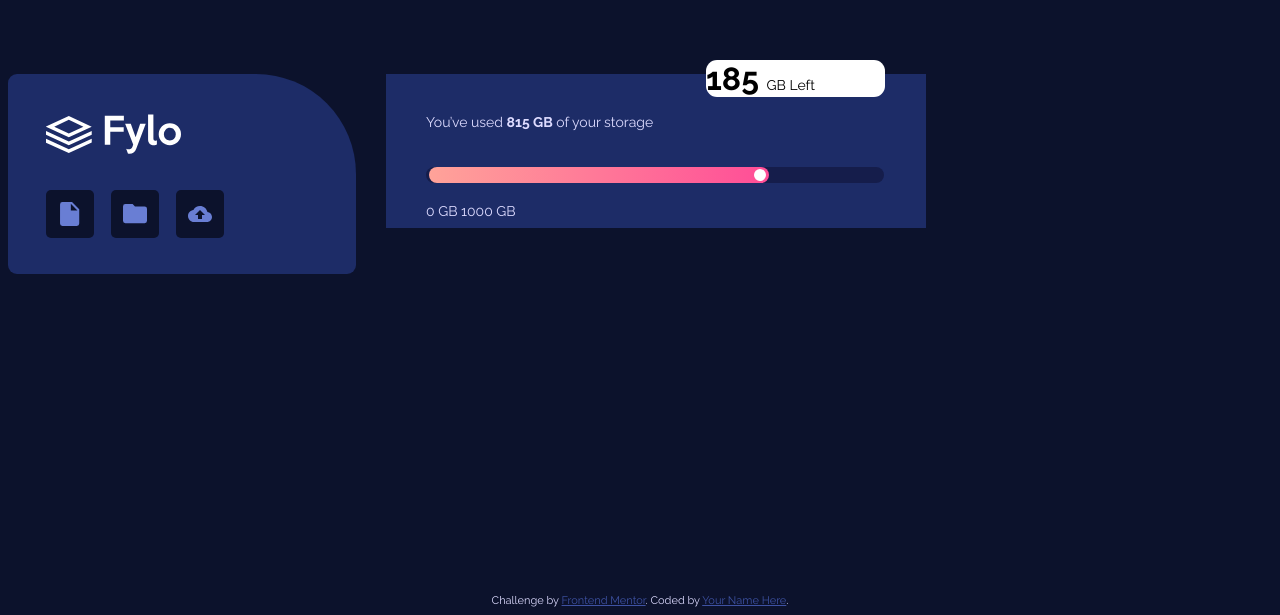
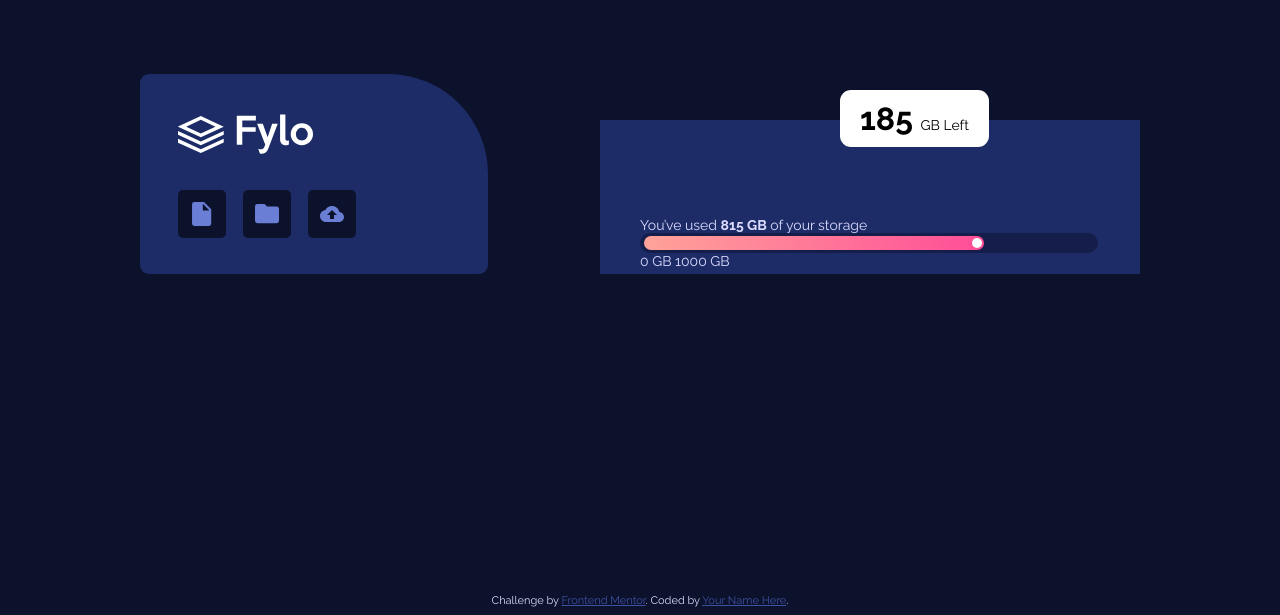
Before and after one commit to Batareika007/fylo-data-storage-component, a plain HTML site: page index.html in a window 1280 px wide. Shown: the part 246-861 px from the top of the page. Drawn offline with Linux system fonts and the light colour scheme.

Commit message:
style second section
trying to style second section

```diff
--- a/CSS/style.css
+++ b/CSS/style.css
@@ -16,7 +16,7 @@ body {
     color: hsl(243, 100%, 93%);
 }
 
-.bold{
+.bold {
     font-weight: 700;
 }
 
@@ -35,11 +35,19 @@ body {
 
 .container {
     margin: 40vh auto;
-    max-width: 1440px;
+    max-width: 1000px;
+    /* min-width: 1100px; */
 }
 
-.flexbox{
+.flexbox {
+    /* margin: 50px; */
     display: flex;
+    justify-content: space-between;
+    align-items: flex-end;
+    flex-wrap: wrap;
+
+
+
 }
 
 /* ------ section one ----- */
@@ -79,59 +87,60 @@ body {
 
 /* ------- section two ------------- */
 
-.section_two{
+.section_two {
     padding: 40px;
-    margin-left: 30px;
     height: 154px;
     width: 540px;
-    background-color:hsl(228, 56%, 26%);
-    display: flex;
-    flex-direction: column;
-    justify-content: space-between;
+    background-color: hsl(228, 56%, 26%);
 }
 
-.range{
-    display: flex;
-    align-items: center;
+/*  ------- range section --------- */
+
+.range {
     width: 458px;
     height: 20px;
     background: #151D4B;
     border-radius: 143.5px;
-    margin-bottom: 20px;
+    display: flex;
+    align-items: center;
 }
 
-.range_two{
+.range_two {
     width: 340px;
-    height: 16px;
-    margin-left: 3px;
-    background: linear-gradient(90deg, #FFA399 0%, #FF4D97 100%),
-    #151D4B;
+    height: 14px;
+    background: linear-gradient(90deg, #FFA399 0%, #FF4D97 100%), #151D4B;
     border-radius: 143.5px;
+    display: flex;
+    align-items: center;
+    justify-content: flex-end;
+    margin-left: 4px;
+
+
 }
 
-.range_circle{
-    position: relative;
-    left: 325px;
-    top: 2px;
-    width: 12px;
-    height: 12px;
+.range_circle {
+    width: 10px;
+    height: 10px;
     border-radius: 50px;
     background: #FEFFFF;
+    margin-right: 2px;
 }
 
-.white_box{
-    /* padding: 20px; */
-    position: relative;
-    left: 280px;
+/* ---------- end range section ----------- */
+
+.white_box {
+    display: inline-block;
+    position:relative;
+    left: 200px;
     bottom: 70px;
-    width: 179px;
-    height: 72px;
+    text-align: center;
+    padding: 10px 20px;
     background: #FFFFFF;
     border-radius: 11px;
     color: black;
-
 }
 
-.white_box>.bold{
+
+.white_box>.bold {
     font-size: 2rem;
 }
--- a/index.html
+++ b/index.html
@@ -49,16 +49,19 @@
 
       <div class="section_two">
 
-        <div>
-          You’ve used <span class="bold">815 GB</span> of your storage
-        </div>
-
-
         <div class="white_box">
           <span class="bold">
             185
           </span> GB Left
         </div>
+
+        <div style="position:relative">
+          You’ve used <span class="bold">815 GB</span> of your storage
+        </div>
+
+
+
+        <!-- range section -->
 
         <div class="range">
           <div class="range_two">
@@ -66,7 +69,9 @@
           </div>
         </div>
 
-        <div>
+        <!-- end range section -->
+
+        <div class="">
           <span>
             0 GB
           </span>
@@ -74,6 +79,8 @@
             1000 GB
           </span>
         </div>
+
+
       </div>
     </div>
   </div>
```
